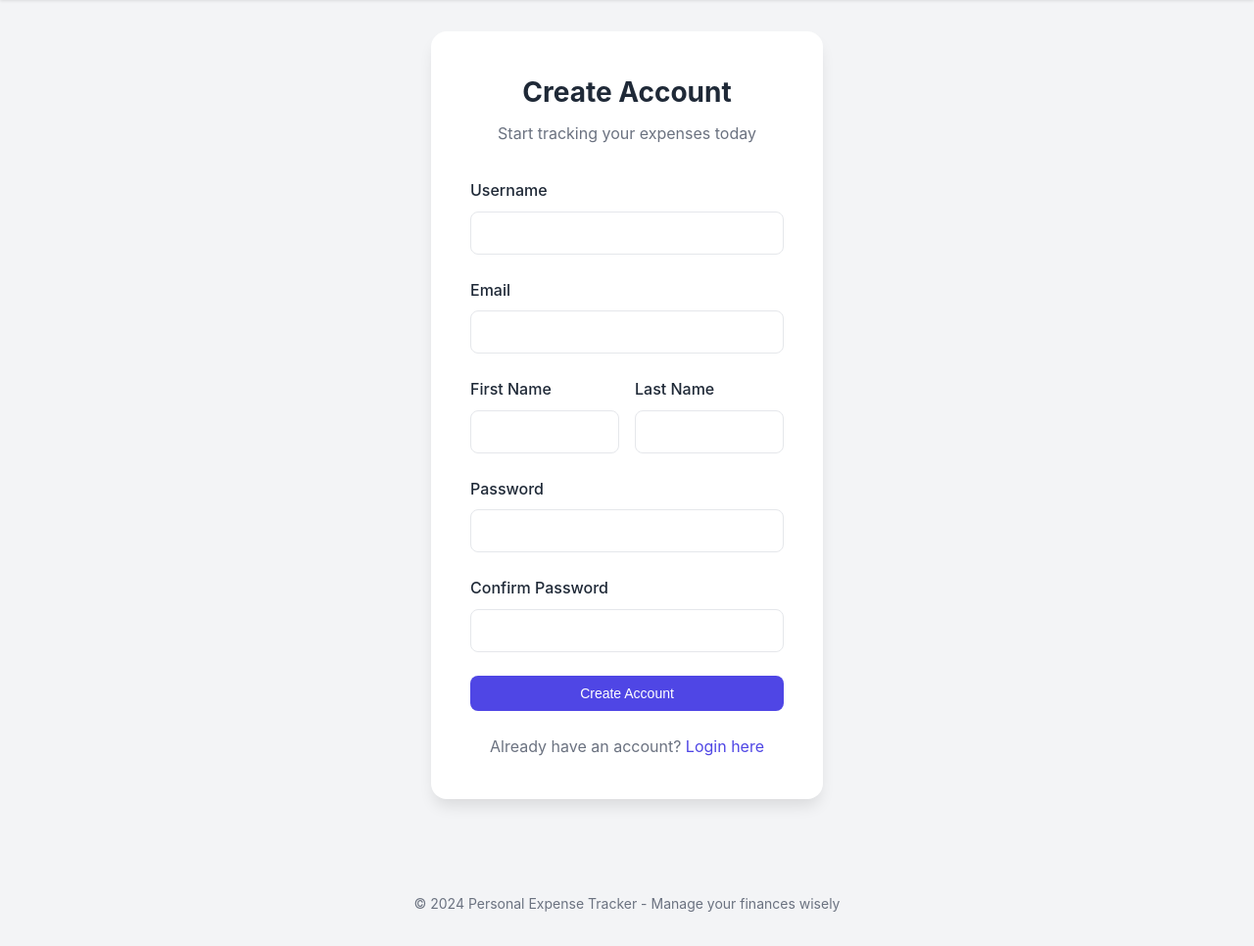
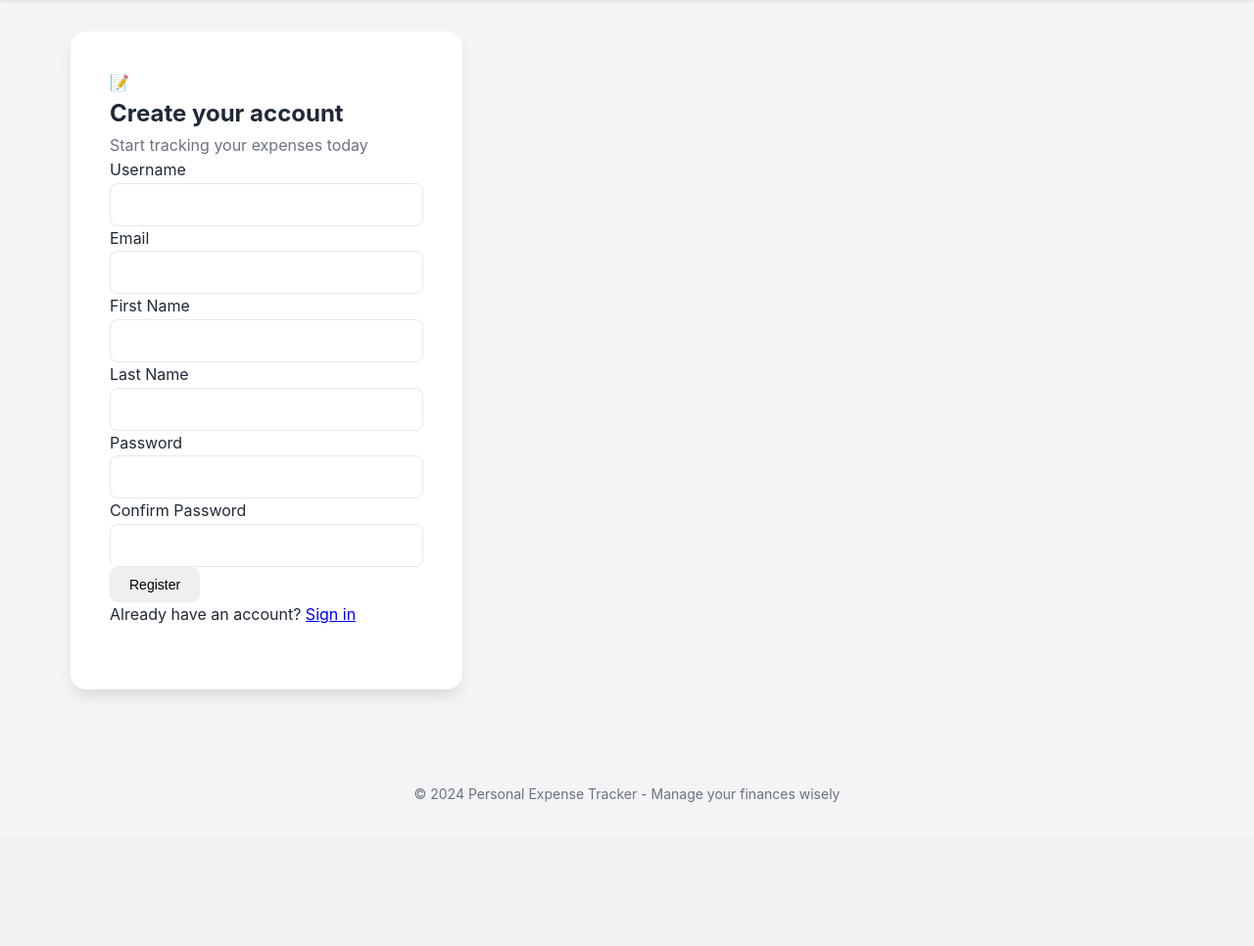
Before and after one commit to DENG124-Star/mytracker-course-project, a Django app: page /register/ in a window 1280 px wide. Shown: the part 74-1040 px from the top of the page at 98% size. After the commit the page ends 893 px from the top, so only its background shows below. Run offline with Django 4.2, Linux system fonts and the light colour scheme.

Commit message:
Update allowed hosts and restore register page

```diff
--- a/expense_tracker/settings.py
+++ b/expense_tracker/settings.py
@@ -9,10 +9,6 @@ BASE_DIR = Path(__file__).resolve().parent.parent
 
 SECRET_KEY = 'django-insecure-expense-tracker-dev-key-change-in-production'
 
-import os
-
-# ...前面其他代码...
-
 DEBUG = True
 
 RENDER_EXTERNAL_HOSTNAME = os.environ.get("RENDER_EXTERNAL_HOSTNAME")
@@ -20,6 +16,7 @@ RENDER_EXTERNAL_HOSTNAME = os.environ.get("RENDER_EXTERNAL_HOSTNAME")
 ALLOWED_HOSTS = [
     "127.0.0.1",
     "localhost",
+    "mytracker-course-project.onrender.com",
 ]
 
 if RENDER_EXTERNAL_HOSTNAME:
--- a/templates/registration/register.html
+++ b/templates/registration/register.html
@@ -1,74 +1,129 @@
 {% extends 'base.html' %}
 
-{% block title %}Register - Expense Tracker{% endblock %}
+{% block title %}Register | Expense Tracker{% endblock %}
 
 {% block content %}
-<div class="auth-container">
+<section class="login-wrapper">
+    <div class="row w-100 justify-content-center">
+        <div class="col-lg-6 col-md-8">
             <div class="auth-card">
-        <h1>Create Account</h1>
-        <p class="auth-subtitle">Start tracking your expenses today</p>
+                <div class="auth-icon" aria-hidden="true">📝</div>
+                <h2 class="text-center mb-2">Create your account</h2>
+                <p class="text-center text-muted mb-4">Start tracking your expenses today</p>
 
-        <form method="post" class="auth-form">
+                <form method="post" class="auth-form" novalidate>
                     {% csrf_token %}
 
-            <div class="form-group">
-                <label for="username">Username</label>
-                <input type="text" name="username" id="username" class="form-control"
-                       value="{{ form.username.value|default:'' }}" required>
-                {% if form.username.errors %}
-                    <span class="error">{{ form.username.errors.0 }}</span>
-                {% endif %}
-            </div>
-
-            <div class="form-group">
-                <label for="email">Email</label>
-                <input type="email" name="email" id="email" class="form-control"
-                       value="{{ form.email.value|default:'' }}" required>
-                {% if form.email.errors %}
-                    <span class="error">{{ form.email.errors.0 }}</span>
-                {% endif %}
-            </div>
-
-            <div class="form-row">
-                <div class="form-group half">
-                    <label for="first_name">First Name</label>
-                    <input type="text" name="first_name" id="first_name" class="form-control"
-                           value="{{ form.first_name.value|default:'' }}">
-                </div>
-                <div class="form-group half">
-                    <label for="last_name">Last Name</label>
-                    <input type="text" name="last_name" id="last_name" class="form-control"
-                           value="{{ form.last_name.value|default:'' }}">
-                </div>
-            </div>
-
-            <div class="form-group">
-                <label for="password">Password</label>
-                <input type="password" name="password" id="password" class="form-control" required>
-                {% if form.password.errors %}
-                    <span class="error">{{ form.password.errors.0 }}</span>
-                {% endif %}
-            </div>
-
-            <div class="form-group">
-                <label for="password_confirm">Confirm Password</label>
-                <input type="password" name="password_confirm" id="password_confirm" class="form-control" required>
-            </div>
-
                     {% if form.non_field_errors %}
-                <div class="error-block">
+                        <div class="error-block mb-3" aria-live="polite">
                             {% for error in form.non_field_errors %}
-                        <p>{{ error }}</p>
+                                <p class="mb-1">{{ error }}</p>
                             {% endfor %}
                         </div>
                     {% endif %}
 
-            <button type="submit" class="btn btn-primary btn-block">Create Account</button>
-        </form>
-
-        <p class="auth-link">
-            Already have an account? <a href="{% url 'login' %}">Login here</a>
-        </p>
+                    <div class="mb-3">
+                        <label for="username" class="form-label">Username</label>
+                        <input
+                            type="text"
+                            name="username"
+                            id="username"
+                            class="form-control"
+                            value="{{ form.username.value|default:'' }}"
+                            aria-describedby="usernameError"
+                            required
+                        >
+                        <div id="usernameError" class="error-text" aria-live="polite">
+                            {% if form.username.errors %}
+                                {{ form.username.errors.0 }}
+                            {% endif %}
                         </div>
                     </div>
+
+                    <div class="mb-3">
+                        <label for="email" class="form-label">Email</label>
+                        <input
+                            type="email"
+                            name="email"
+                            id="email"
+                            class="form-control"
+                            value="{{ form.email.value|default:'' }}"
+                            aria-describedby="emailError"
+                            required
+                        >
+                        <div id="emailError" class="error-text" aria-live="polite">
+                            {% if form.email.errors %}
+                                {{ form.email.errors.0 }}
+                            {% endif %}
+                        </div>
+                    </div>
+
+                    <div class="row">
+                        <div class="col-md-6 mb-3">
+                            <label for="first_name" class="form-label">First Name</label>
+                            <input
+                                type="text"
+                                name="first_name"
+                                id="first_name"
+                                class="form-control"
+                                value="{{ form.first_name.value|default:'' }}"
+                            >
+                        </div>
+                        <div class="col-md-6 mb-3">
+                            <label for="last_name" class="form-label">Last Name</label>
+                            <input
+                                type="text"
+                                name="last_name"
+                                id="last_name"
+                                class="form-control"
+                                value="{{ form.last_name.value|default:'' }}"
+                            >
+                        </div>
+                    </div>
+
+                    <div class="mb-3">
+                        <label for="password" class="form-label">Password</label>
+                        <input
+                            type="password"
+                            name="password"
+                            id="password"
+                            class="form-control"
+                            aria-describedby="passwordError"
+                            required
+                        >
+                        <div id="passwordError" class="error-text" aria-live="polite">
+                            {% if form.password.errors %}
+                                {{ form.password.errors.0 }}
+                            {% endif %}
+                        </div>
+                    </div>
+
+                    <div class="mb-3">
+                        <label for="password_confirm" class="form-label">Confirm Password</label>
+                        <input
+                            type="password"
+                            name="password_confirm"
+                            id="password_confirm"
+                            class="form-control"
+                            aria-describedby="passwordConfirmError"
+                            required
+                        >
+                        <div id="passwordConfirmError" class="error-text" aria-live="polite">
+                            {% if form.password_confirm.errors %}
+                                {{ form.password_confirm.errors.0 }}
+                            {% endif %}
+                        </div>
+                    </div>
+
+                    <button type="submit" class="btn btn-primary-custom w-100">Register</button>
+
+                    <p class="text-center mt-3 mb-0">
+                        Already have an account?
+                        <a href="{% url 'login' %}">Sign in</a>
+                    </p>
+                </form>
+            </div>
+        </div>
+    </div>
+</section>
 {% endblock %}
```
Lines whose indentation alone changed are shown as unchanged.
